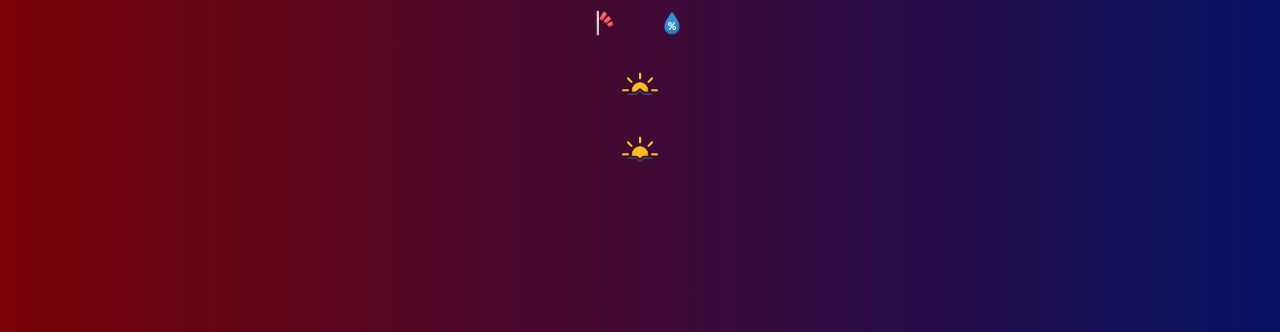
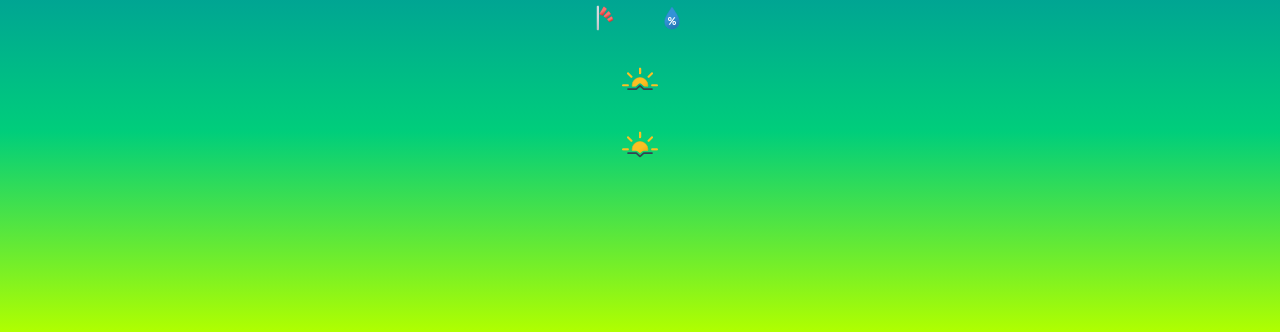
Before and after one commit to mwasikz/weather-app.github.io, a plain HTML site: page index.html in a window 1280 px wide. Shown: the part 468-800 px from the top of the page. Drawn offline with Linux system fonts and the light colour scheme; a web font is replaced by a local one.

Commit message:
Update styles.css

```diff
--- a/styles.css
+++ b/styles.css
@@ -12,9 +12,10 @@ body {
     justify-content: center;
     flex-direction: column;
     align-items: center;
-    background-image: linear-gradient(to right, #780206, #061161);
+    background-image: linear-gradient(to bottom, #051937, #005181, #00909f, #00ce7b, #b0ff00);
     font-family: 'Hubballi' ;
     color: whitesmoke;
+    padding: 10px;
 }
 .location,
 .temperature {
@@ -23,6 +24,7 @@ body {
     display: flex;
     justify-content: center;
     align-items: center;
+    padding-bottom: 10px;
 
 }
 .temperature {
```
